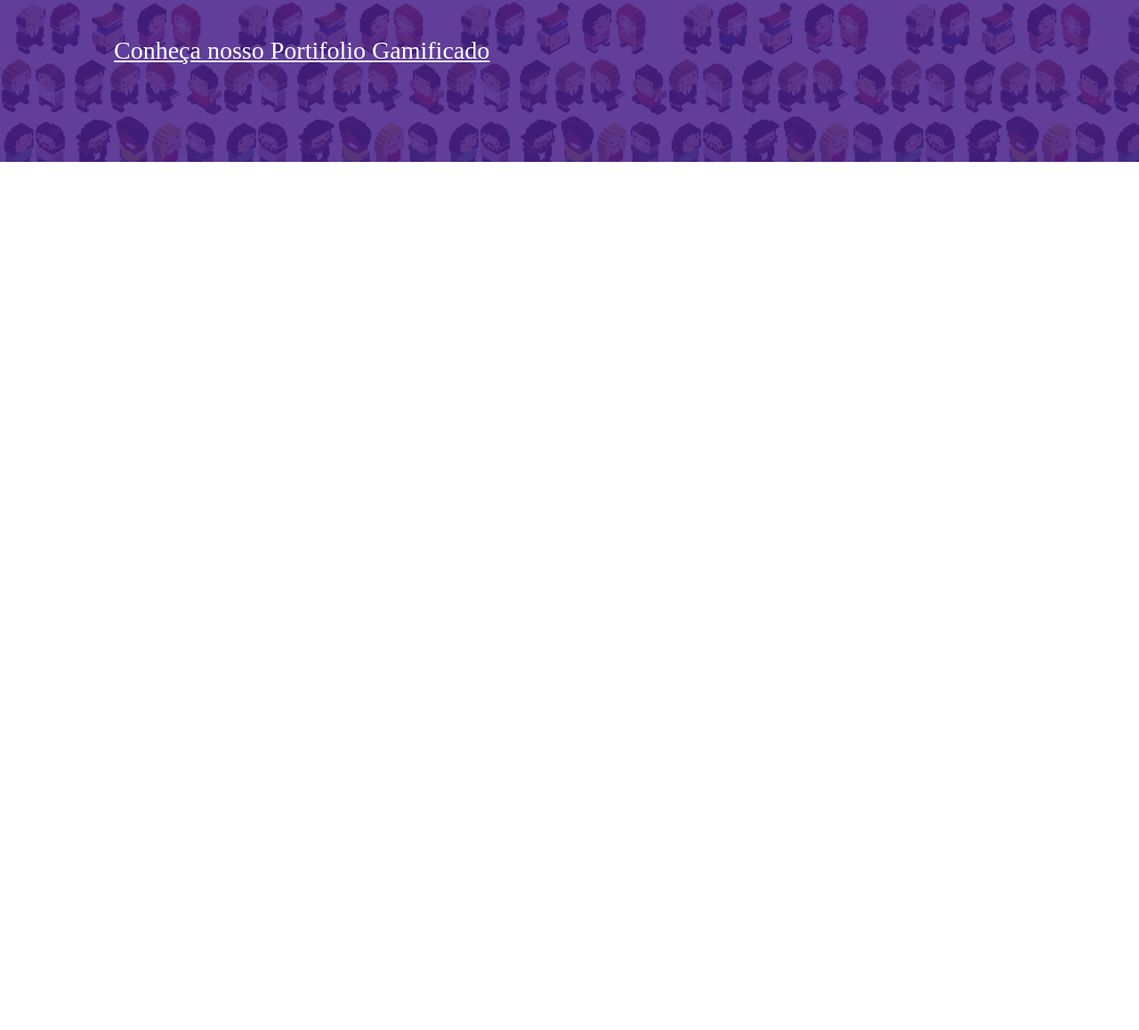
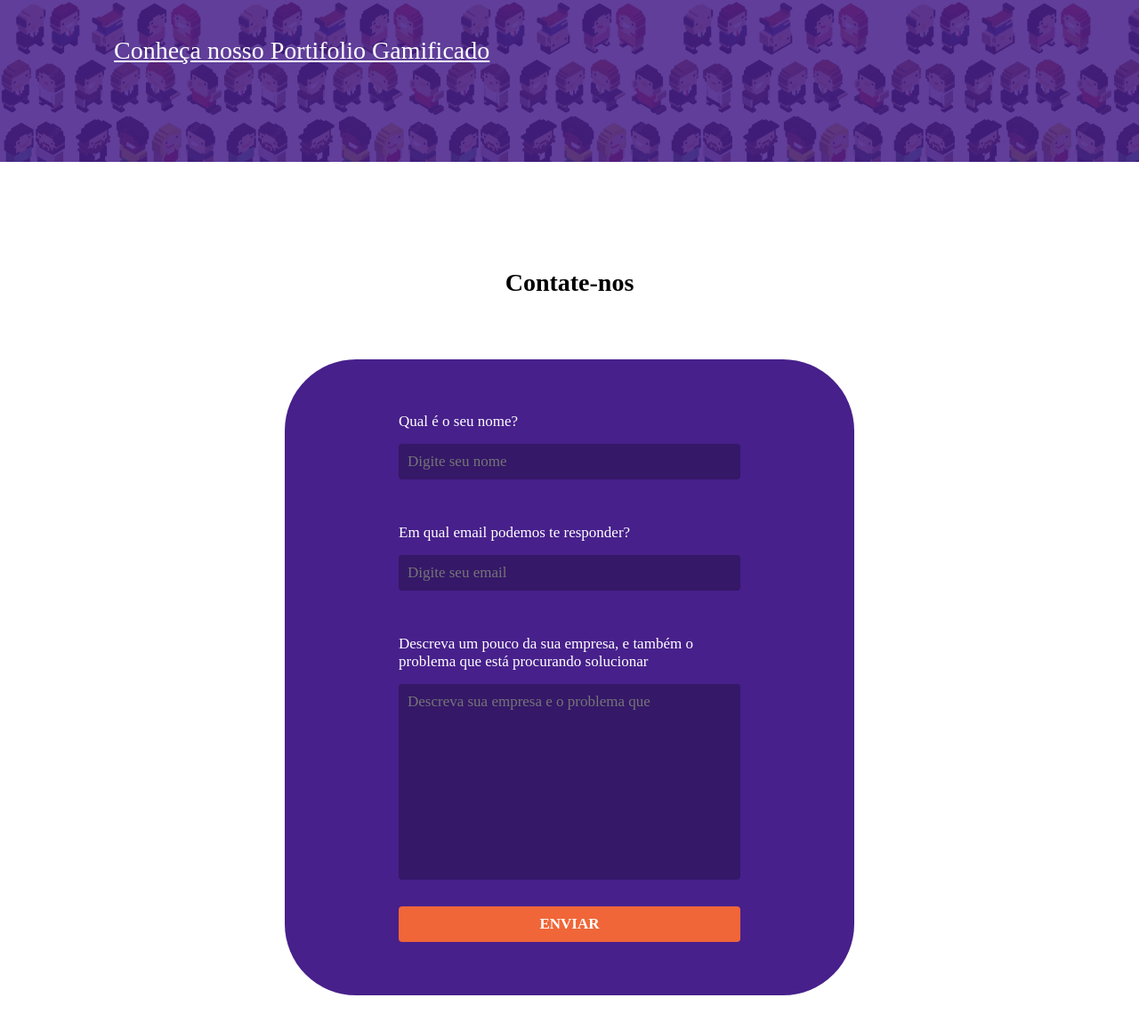
Before and after one commit to AnabellePastore/gamificaai, a plain HTML site: page index.html in a window 1280 px wide. Shown: the part 2390-3548 px from the top of the page at 89% size. Before the commit the page ends 2692 px from the top, so only its background shows below. Drawn offline with Linux system fonts and the light colour scheme; a web font is replaced by a local one.

Commit message:
feat: Formulário de contato adicionado

```diff
--- a/index.html
+++ b/index.html
@@ -20,7 +20,7 @@
                     <a href="#sobre">Sobre</a>
                     <a href="#cases">Cases de Sucesso</a>
                     <a href="#portifolio">Portifolio</a>
-                    <a href="#">Contate-nos</a>
+                    <a href="#contato">Contate-nos</a>
                </nav>
 
             </div>
@@ -84,6 +84,31 @@
 
     </section>
 
+    <section id="contato">
+        <h2>Contate-nos</h2>
+        <form>
+            <div class="campo">
+                <label for="campo-nome"> Qual é o seu nome?</label>
+                <input id="campo-nome" type="text" placeholder="Digite seu nome">
+            </div>
+
+            <div class="campo">
+                <label for="campo-email">Em qual email podemos te responder?</label>
+                <input type="email" name="" id="campo-email" placeholder="Digite seu email">
+            </div>
+            <div class="campo-textarea">
+                <label for="campo-descricao"> Descreva um pouco da sua empresa, e também o problema que está procurando solucionar</label>
+                <textarea name="" id="campo-descricao" cols="30" rows="10" placeholder="Descreva sua empresa e o problema que"></textarea>
+
+            </div>
+        <button type="submit"> Enviar</button>
+        </form>
+
+
+
+
+    </section>
+
 
 
 </body>
--- a/style.css
+++ b/style.css
@@ -242,7 +242,131 @@ position: relative;
 
 #portifolio a:hover{
     transform: scale(1.05);
+}
 
+#contato{
+    text-align: center;
+
+    padding-bottom: 100px;
+    margin-bottom: 100px;
+}
+
+#contato h2{
+    margin-bottom: 70px;
+
+}
+
+#contato form{
+    width: 50%;
+
+    margin: 0 auto;
+    padding: 60px 0;
+
+    display: flex;
+    flex-direction: column;
+    align-items: center;
+
+    border-radius: 80px;
+
+    background-color: var(--roxo-gamifica);
+
+    color: white;
+
+    font-family: "Montserrat";
+}
+
+#contato form label{
+    margin-bottom: 15px;
+    font-size: 17px;
 
 
 }
+
+.campo{
+    width: 60%;
+
+    margin-bottom: 50px;
+
+    text-align: left;
+
+    display: flex;
+    flex-direction: column;
+    justify-content: space-between;
+
+}
+
+.campo input{
+    height: 40px;
+
+    color: white;
+    background-color: #351868;
+
+    border: none;
+    border-radius: 4px;
+
+    outline: none;
+
+
+    text-indent: 10px;
+
+    font-family: "Montserrat";
+    font-size: 17px;
+
+
+}
+
+.campo-textarea{
+    width: 60%;
+
+    margin-bottom: 30px;
+
+    text-align: left;
+
+    display: flex;
+    flex-direction: column;
+    justify-content: space-between;
+}
+
+
+.campo-textarea textarea{
+
+    color: white;
+    background-color: #351868;
+
+    border: none;
+    border-radius: 4px;
+    padding: 10px;
+
+    outline: none;
+    resize: none;
+
+    font-family: "Montserrat";
+    font-size: 17px;
+}
+
+.campo input:focus, .campo-textarea textarea:focus{
+    outline: 2px solid var(--laranja-gamefica);
+}
+
+#contato form button{
+    height: 40px ;
+    width: 60%;
+
+    font-family: "Montserrat";
+    font-size: 17px;
+    font-weight: 600;
+
+    color: white;
+    background-color: var(--laranja-gamefica);
+
+    border: none;
+    border-radius: 4px;
+    text-transform: uppercase;
+
+}
+
+#contato form button:hover{
+    background-color: #ad4929;
+
+    cursor: pointer;
+}
```
